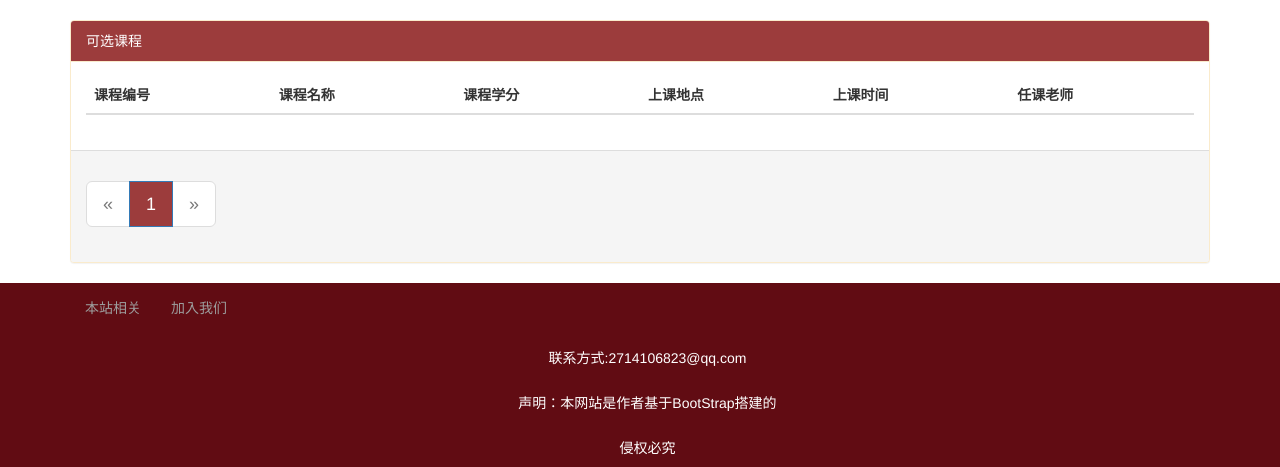
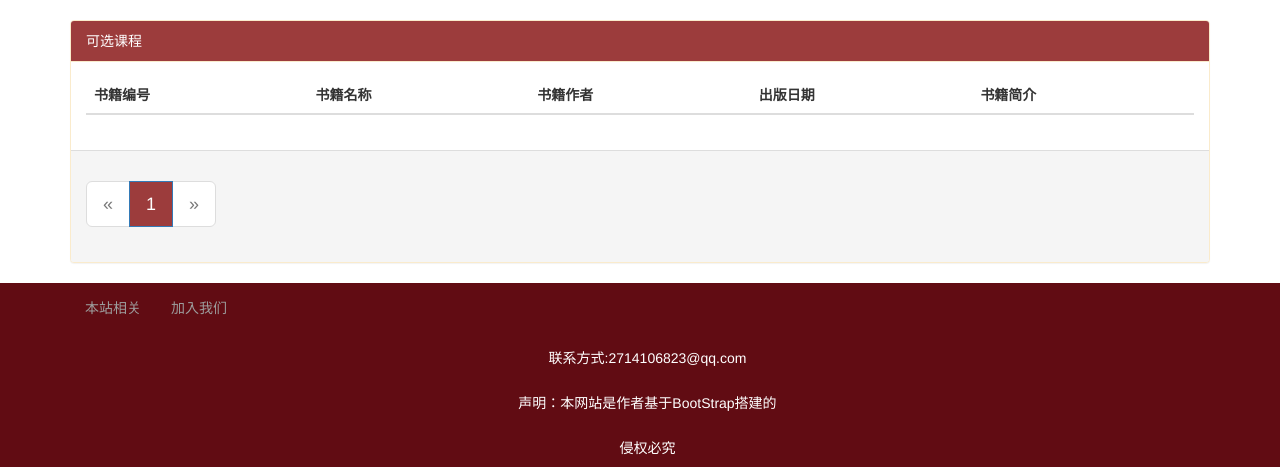
Before and after one commit to MeowLiu/Course-selecting-systom, a Django app: page /course/center/ in a window 1280 px wide. Shown: the part 51-518 px from the top of the page. Run offline with Django 4.2, Linux system fonts and the light colour scheme; data that the repository does not hold is empty; some libraries are stand-ins or nearby versions.

Commit message:
modify the course model

```diff
--- a/courseApp/templates/course.html
+++ b/courseApp/templates/course.html
@@ -12,14 +12,14 @@
             <table class="table table-striped table-hover">
                 <thead>
                 <tr>
-                    <th>课程编号</th>
-                    <th>课程名称</th>
-                    <th>课程学分</th>
-                    <th>上课地点</th>
-                    <th>上课时间</th>
-                    <th>任课老师</th>
+                    <th>书籍编号</th>
+                    <th>书籍名称</th>
+                    {% comment %} <th>书籍作者</th> {% endcomment %}
+                    <th>书籍作者</th>
+                    <th>出版日期</th>
+                    <th>书籍简介</th>
                     {% if request.session.student_name %}
-                        <th>选课</th>
+                        <th>选书</th>
                     {% endif %}
                 </tr>
                 </thead>
@@ -28,7 +28,7 @@
                     <tr>
                         <td>{{ course.id }}</td>
                         <td>{{ course.name }}</td>
-                        <td>{{ course.credits }}</td>
+                        {% comment %} <td>{{ course.credits }}</td> {% endcomment %}
                         <td>{{ course.place }}</td>
                         <td>{{ course.time }}</td>
                         <td><a href="#">{{ course.teacher.name }}</a></td>
```
